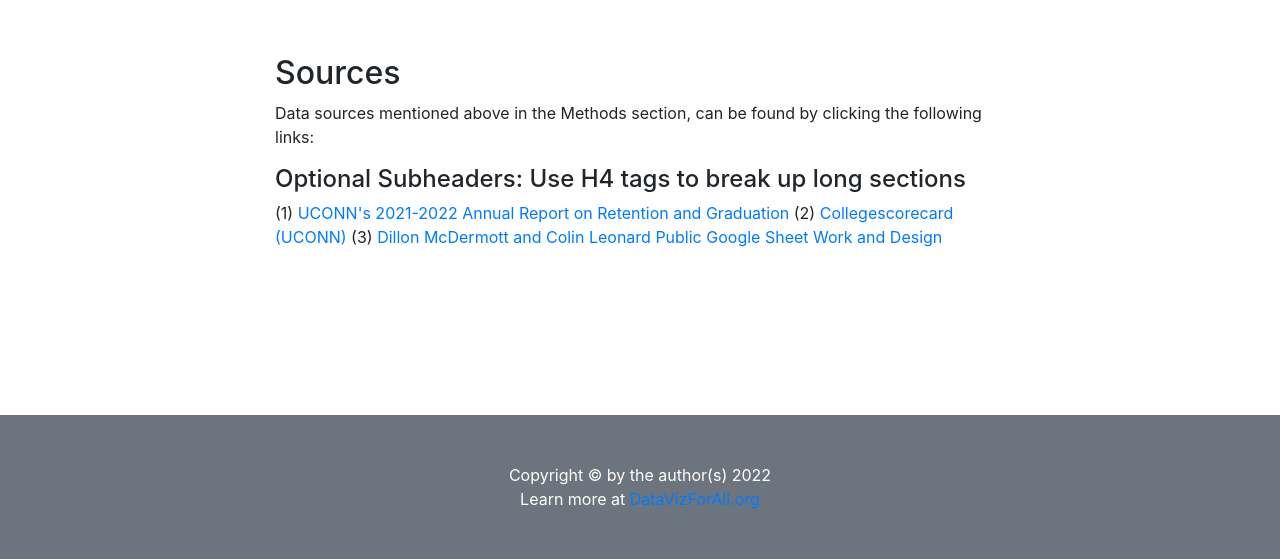
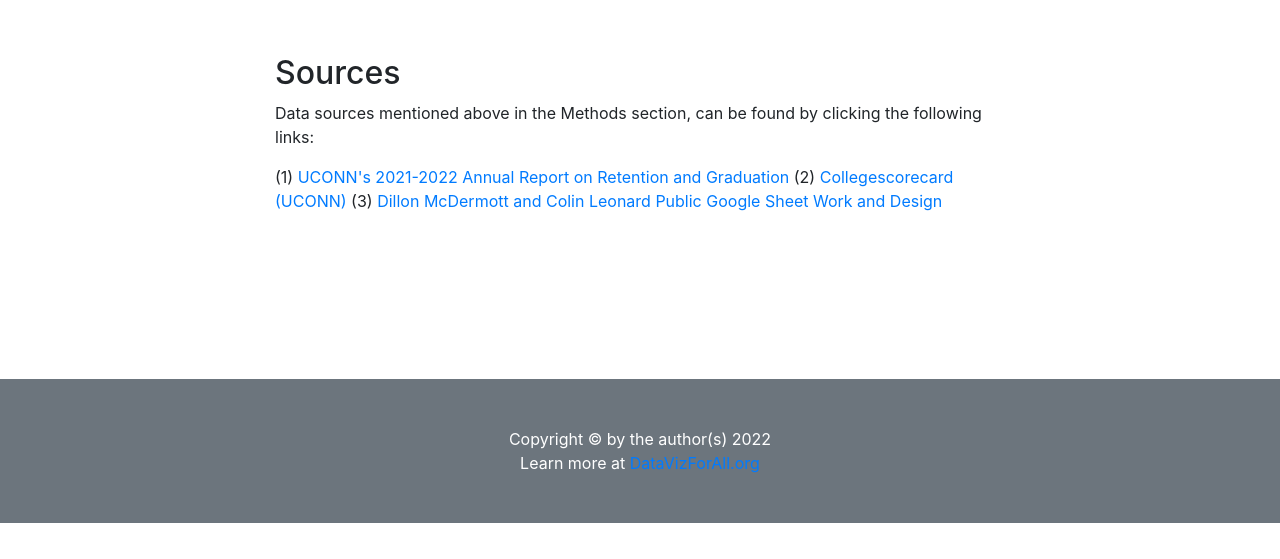
Before and after one commit to DataVizForAll/hartfordpromise-mcdermott-leonard, a plain HTML site: page index.html in a window 1280 px wide. Shown: the part 5608-6167 px from the top of the page. After the commit the page ends 6131 px from the top, so only its background shows below. Drawn offline with nearby package versions, Linux system fonts and the light colour scheme.

Commit message:
Update index.html

```diff
--- a/index.html
+++ b/index.html
@@ -157,8 +157,6 @@ To transcribe and input our data into datawrapper, the main tool we used to disp
 
           <p>Data sources mentioned above in the Methods section, can be found by clicking the following links:</p>
 
-          <h4>Optional Subheaders: Use H4 tags to break up long sections</h4>
-
           <p>(1)  <a href='https://epm.uconn.edu/wp-content/uploads/sites/2470/2022/06/2022-Retention-and-Graduation-Taskforce-Report.pdf'>UCONN's 2021-2022 Annual Report on Retention and Graduation</a>
           (2) <a href='https://collegescorecard.ed.gov/school/?129020-University-of-Connecticut'>Collegescorecard (UCONN)</a>
           (3) <a href='https://docs.google.com/spreadsheets/d/1EX8cy1HSNBbWBOvxtVII8jDz1WXUT4gFyJdPIDPTWRU/edit#gid=0</p>'>Dillon McDermott and Colin Leonard Public Google Sheet Work and Design</a>
```
